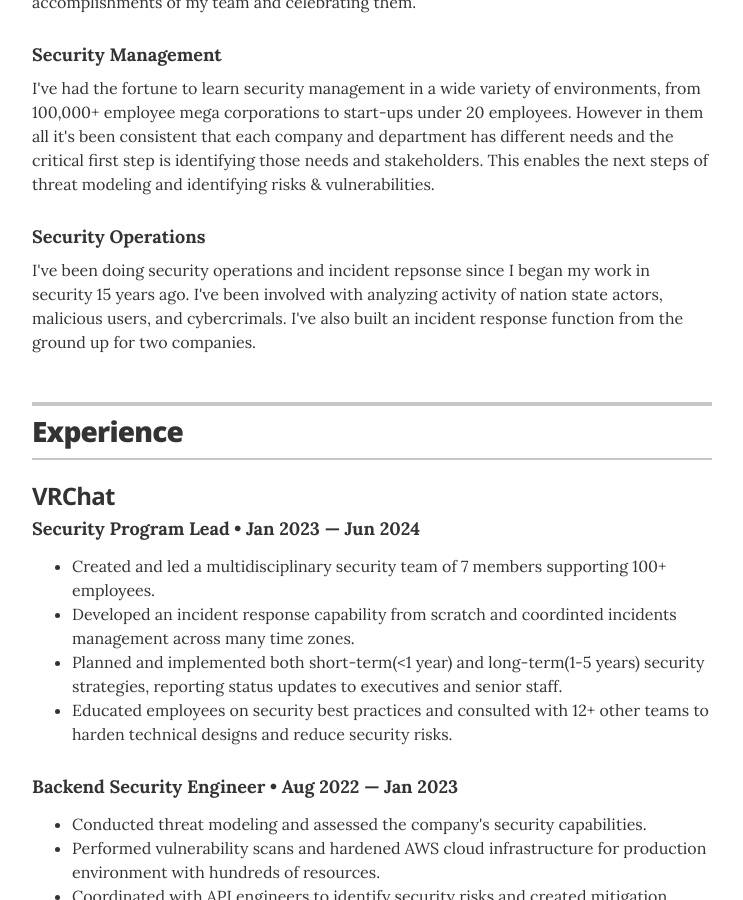
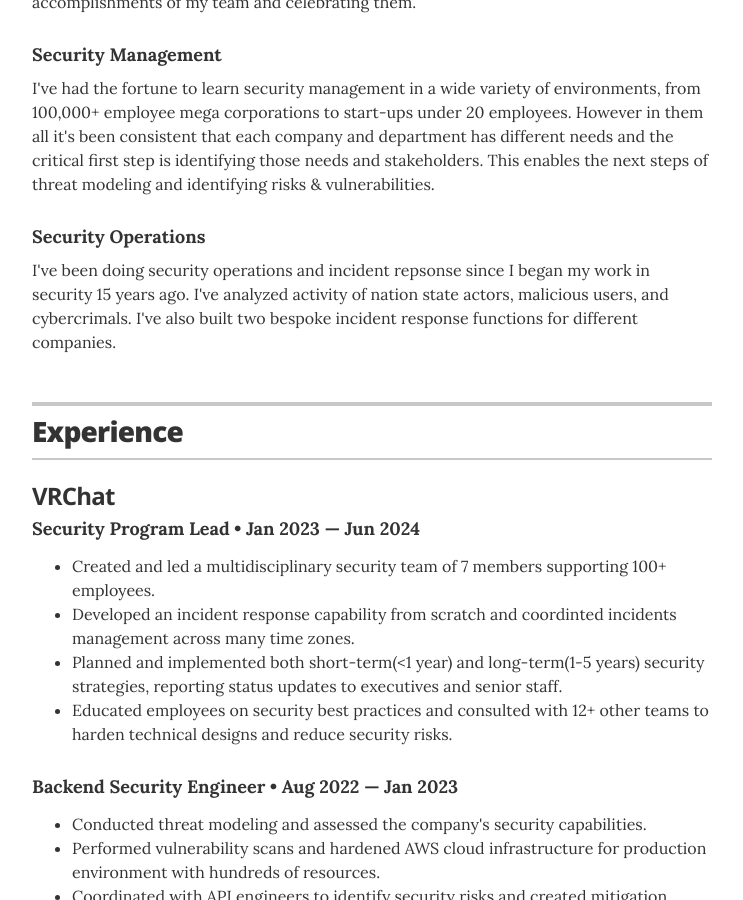
Before and after one commit to PurpleStarChild/PurpleStarChild, a Jekyll site: the page built from index.html, in a window 1280 px wide and 900 px high, scrolled down 1155 px. Shown: the whole window, without its empty margins (268-1011 px from the left). Built offline with Jekyll 4.4.1, drawn with Linux system fonts in a browser that asks for light colours.

Commit message:
adjusting skills wording

```diff
--- a/_data/skills.yml
+++ b/_data/skills.yml
@@ -9,4 +9,4 @@
 
 # Security Operations & Incident Response
 - skill: Security Operations
-  description: I've been doing security operations and incident repsonse since I began my work in security 15 years ago. I've been involved with analyzing activity of nation state actors, malicious users, and cybercrimals. I've also built an incident response function from the ground up for two companies.
+  description: I've been doing security operations and incident repsonse since I began my work in security 15 years ago. I've analyzed activity of nation state actors, malicious users, and cybercrimals. I've also built two bespoke incident response functions for different companies.
```
